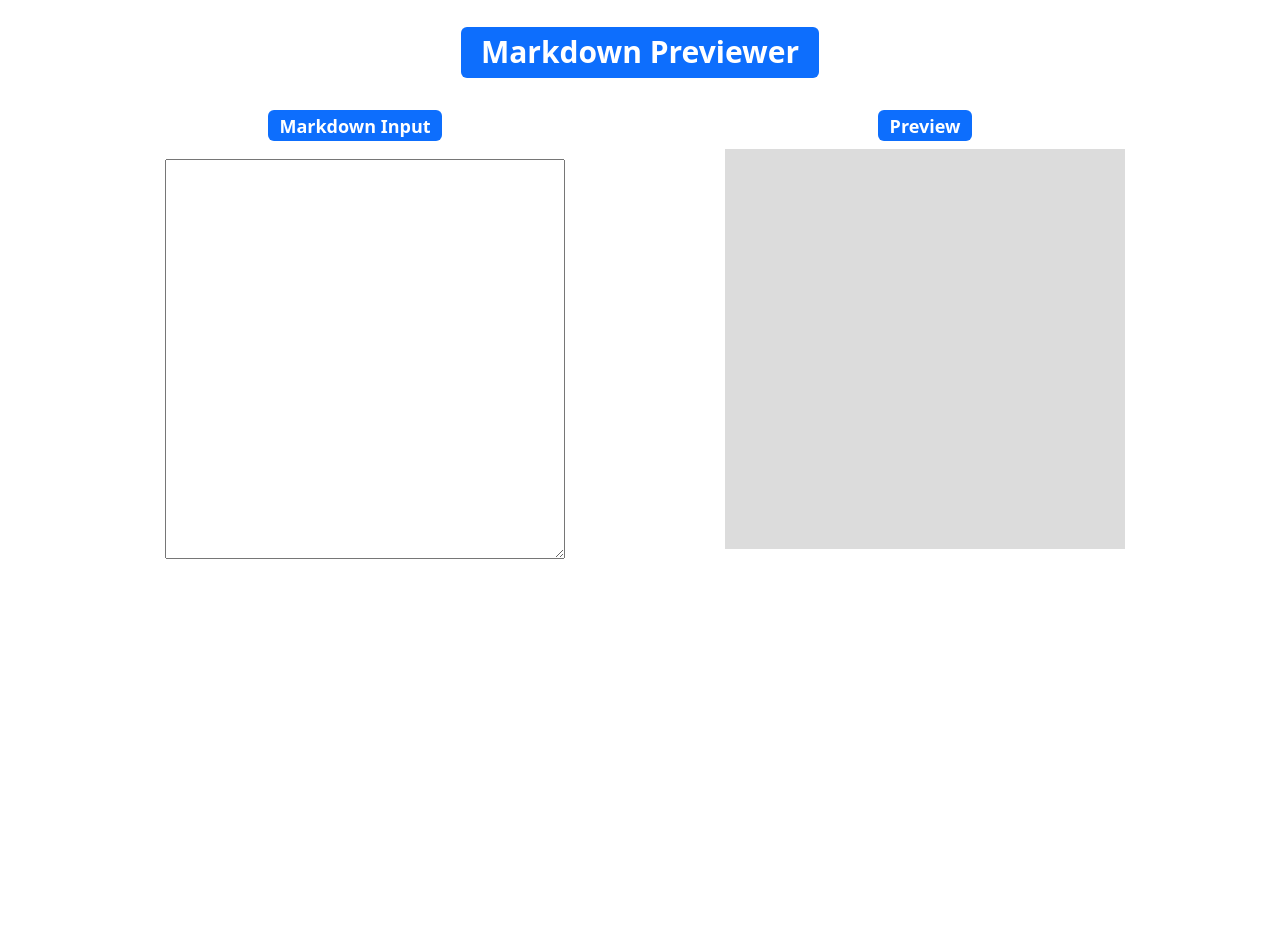
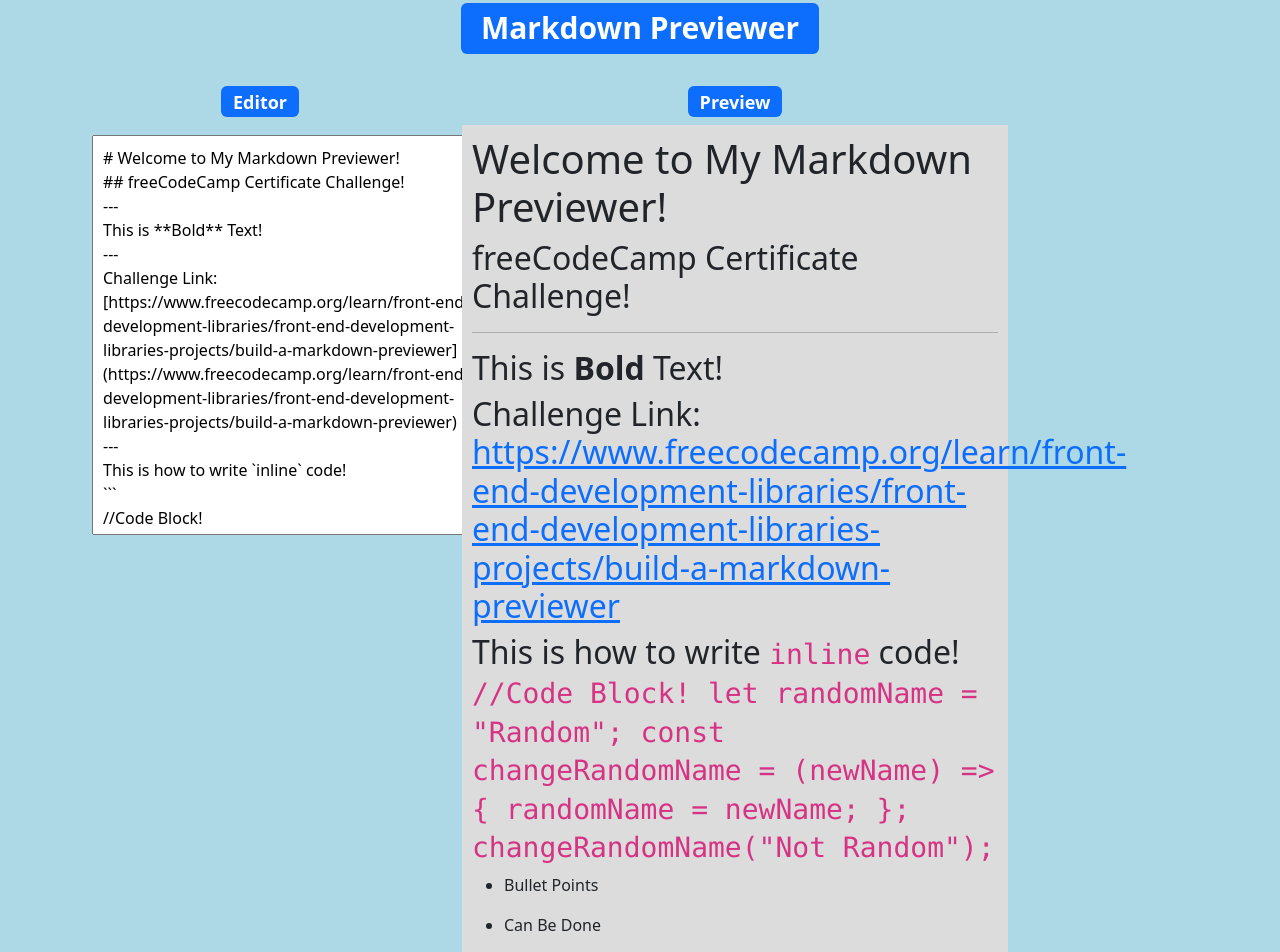
Before and after one commit to IsaiasJD117/markdown-previewer, a React (Create React App) app: page / in a window 1280 px wide. Shown: the top 952 px of the page. Before the commit the page ends 800 px from the top, so only its background shows below. Built offline with nearby package versions, Linux system fonts and the light colour scheme.

Commit message:
Corrections

```diff
--- a/src/App.js
+++ b/src/App.js
@@ -1,19 +1,47 @@
 import React from 'react';
 import Badge from "react-bootstrap/Badge";
-import {marked} from "marked";
+import {marked} from 'marked';
+import DOMPurify from "dompurify";
 
 export default class App extends React.Component{
 constructor(props) {
   super(props);
   this.state={
-    markdown: "",
+    markdown:
+    `# Welcome to My Markdown Previewer!
+## freeCodeCamp Certificate Challenge!
+---
+This is **Bold** Text!
+---
+Challenge Link: [https://www.freecodecamp.org/learn/front-end-development-libraries/front-end-development-libraries-projects/build-a-markdown-previewer](https://www.freecodecamp.org/learn/front-end-development-libraries/front-end-development-libraries-projects/build-a-markdown-previewer)
+---
+This is how to write \`inline\` code!
+\`\`\`
+//Code Block!
+let randomName = "Random";
+const changeRandomName = (newName) => {
+  randomName = newName;
+};
+changeRandomName("Not Random");
+\`\`\`
+---
+- Bullet Points
+* Can Be Done
+- Three Ways
+---
+Blockquote Example:
+> This is a blockquote
+> Also part of a blockquote
+Not A blockquote
+---
+![Random Picture](https://source.unsplash.com/random)`,
   };
 }
 
-updateMarkdown(markdown) {
-  this.setState({ markdown });
+createMarkdown(){
+  const rawMarkup= DOMPurify.sanitize(marked(this.state.markdown));
+  return { __html: rawMarkup };
 }
-
 
 render() {
 
@@ -25,18 +53,20 @@
       padding:"10px",
     };
     var outputStyle={
-      width: "400px",
-      height: "50vh",
+      width: "auto",
+      height: "auto",
+      marginLeft: "auto",
       backgroundColor: "#DCDCDC",
-      marginLeft: "auto",
       marginRight: "auto",
       padding:"10px",
     };
 
+    var BackgroundColor={backgroundColor: "lightBlue"}
+
     return(
-      <div className="App">
+      <div className="App" style={BackgroundColor}>
         <div className="container">
-          <div className="row mt-4">
+          <div className="row mt-6">
             <div className="col text-center">
               <h1>
                 {" "}
@@ -49,12 +79,12 @@
 
 
           <div className="row mt-4">
-            <div className="col-md-6">
+            <div className="col-md-4">
                 {" "}
                 <div className="col text-center">
                   <h4>
                     <Badge className="text-align-center" variant="secondary">
-                      Markdown Input
+                      Editor
                     </Badge>
                   </h4>
                 </div>
@@ -65,7 +95,11 @@
                     style={inputStyle}
                     value={this.state.markdown}
                     onChange={(e) => {
-                      this.updateMarkdown(e.target.value);
+                      let outputText =(e.target.value);
+
+                      this.setState({
+                        markdown: outputText
+                      });
                     }}
                   >
                   </textarea>
@@ -85,7 +119,7 @@
               <div
                 id="preview"
                 style={outputStyle}
-                dangerouslySetInnerHTML={{__html: marked(this.state.markdown)}}
+                dangerouslySetInnerHTML={this.createMarkdown()}
                 >
               </div>
             </div>
```
